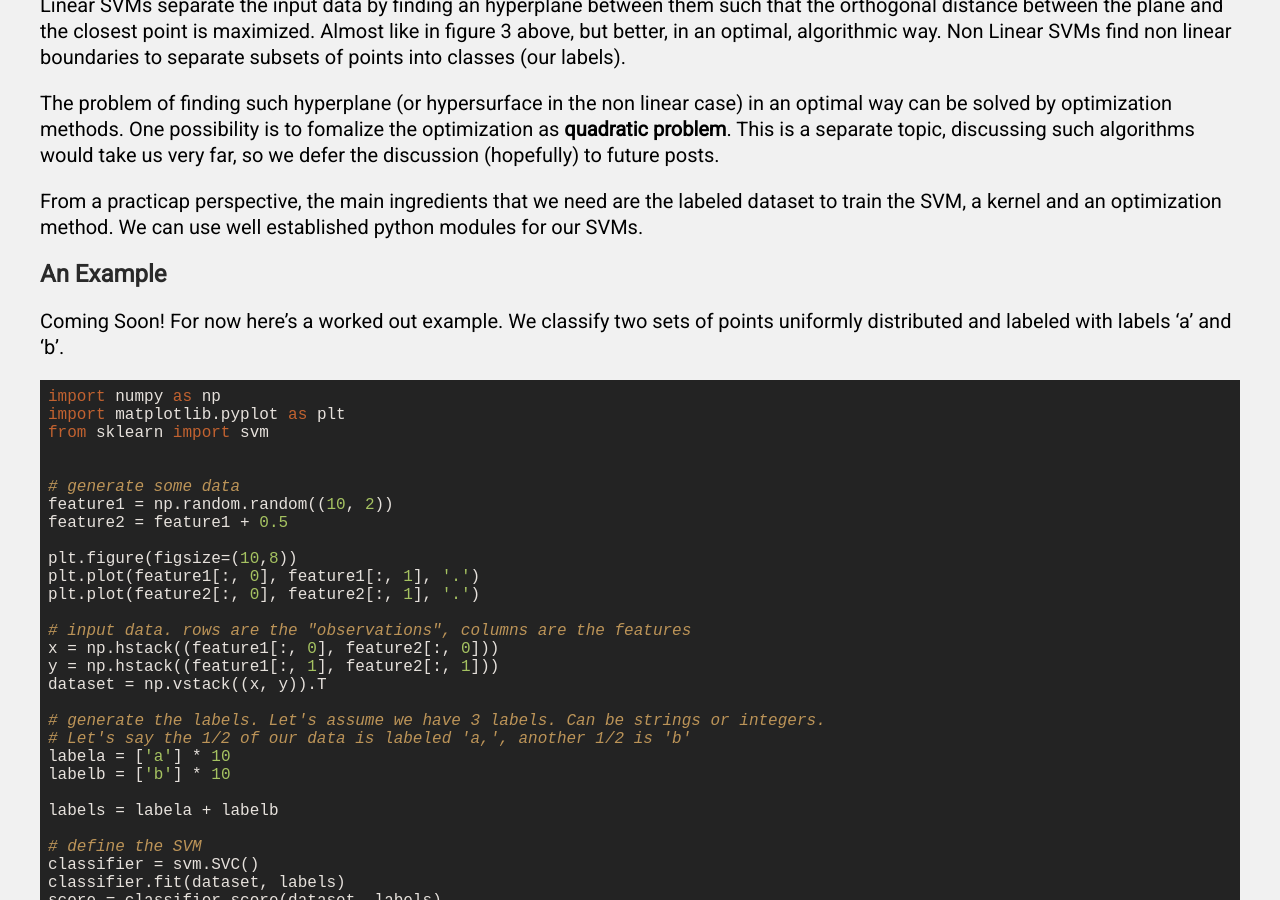
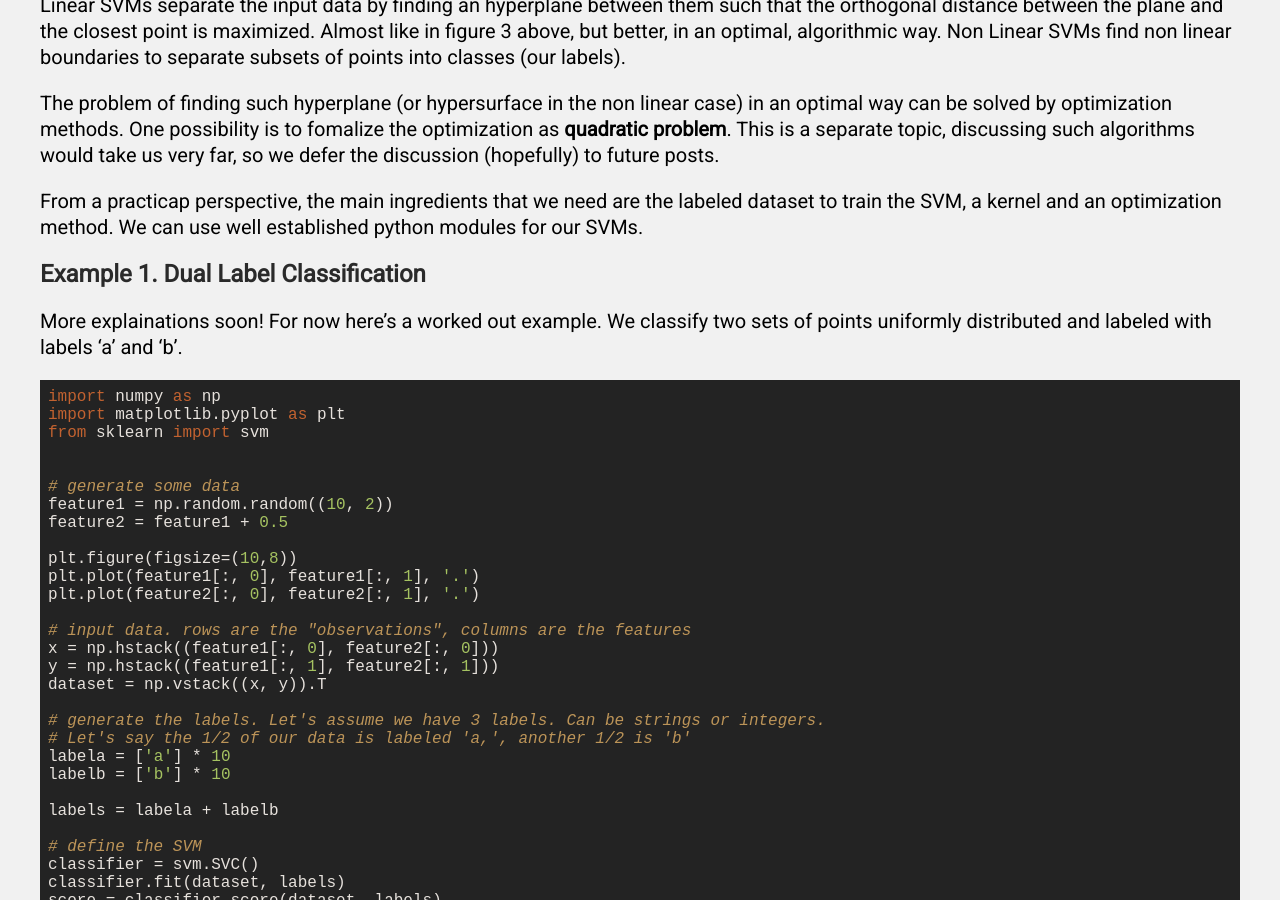
Before and after one commit to FullSimplify/FullSimplify.github.io, a Jekyll site: the page built from _posts/2000-01-02-Support-Vector-Machines,-a-Gentle-Introduction.md, in a window 1280 px wide and 900 px high, scrolled down 6916 px. Built offline with Jekyll 4.4.1, drawn with Linux system fonts in a browser that asks for light colours; formulas are drawn with MathJax 3; some of the changed text lies outside the part shown.

Commit message:
Update 2000-01-02-Support-Vector-Machines,-a-Gentle-Introduction.md

````diff
--- a/_posts/2000-01-02-Support-Vector-Machines,-a-Gentle-Introduction.md
+++ b/_posts/2000-01-02-Support-Vector-Machines,-a-Gentle-Introduction.md
@@ -217,9 +217,9 @@ The problem of finding such hyperplane (or hypersurface in the non linear case)
 
 From a practicap perspective, the main ingredients that we need are the labeled dataset to train the SVM, a kernel and an optimization method. We can use well established python modules for our SVMs.
 
-## An Example
+## Example 1. Dual Label Classification
 
-Coming Soon! For now here's a worked out example. We classify two sets of points uniformly distributed and labeled with labels 'a' and 'b'.
+More explainations soon! For now here's a worked out example. We classify two sets of points uniformly distributed and labeled with labels 'a' and 'b'.
 
 
 ```python
@@ -267,3 +267,7 @@ plt.show()
 
 
 ![png](/SVM_files/SVM_5_0.png?raw=true)
+
+## Example 2. Multi-label Classification
+
+Coming Soon!
````
